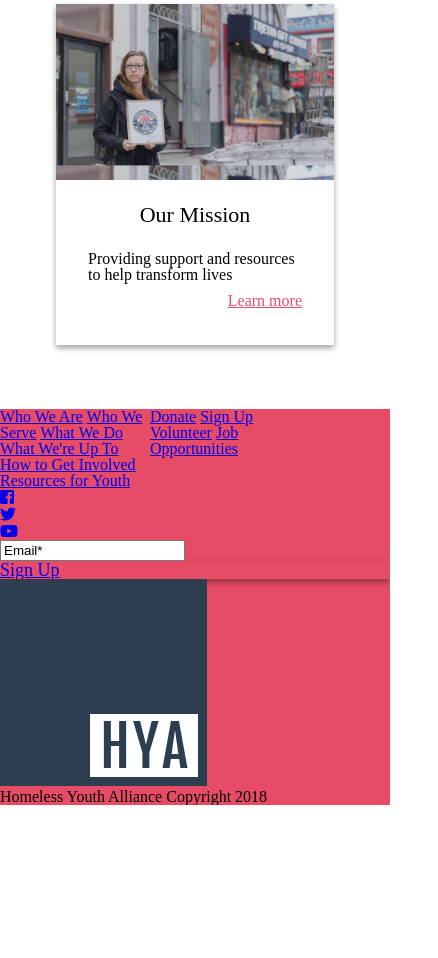
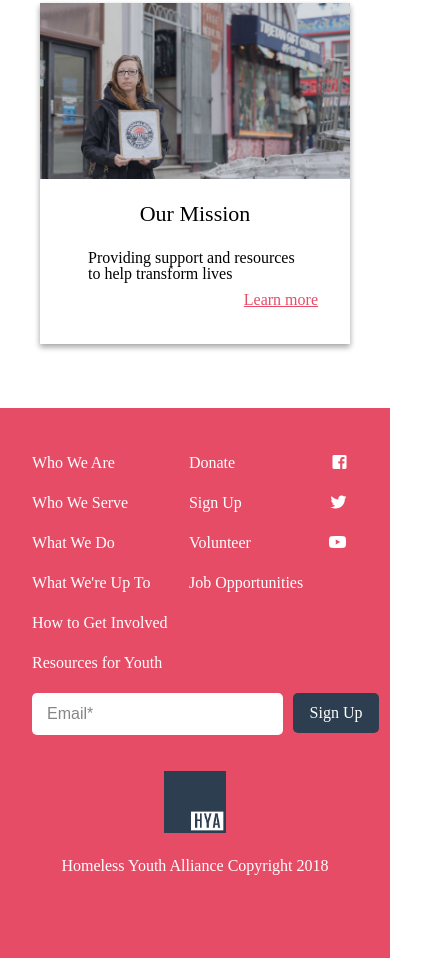
Before and after one commit to jdylan28/homelessyouthalliance, a plain HTML site: page index.html in a window 390 px wide. Shown: the part 765-1723 px from the top of the page, 438 px wide, since content can reach past the window. Before the commit the page ends 1570 px from the top, so only its background shows below. Drawn offline with nearby package versions, Linux system fonts and the light colour scheme.

Commit message:
Mobile v1

```diff
--- a/index.html
+++ b/index.html
@@ -53,18 +53,27 @@
   </section>
 
   <footer class="footer">
+    <div class="grid-container">
       <div class="leftfooter">
         <a href="#">Who We Are</a>
+        <br>
         <a href="#">Who We Serve</a>
+        <br>
         <a href="#">What We Do</a>
+        <br>
         <a href="#">What We're Up To</a>
+        <br>
         <a href="#">How to Get Involved</a>
+        <br>
         <a href="#">Resources for Youth</a>
       </div>
       <div class="middlefooter">
         <a href="#">Donate</a>
+        <br>
         <a href="#">Sign Up</a>
+        <br>
         <a href="#">Volunteer</a>
+        <br>
         <a href="#">Job Opportunities</a>
       </div>
       <div class="rightfooter">
@@ -78,12 +87,12 @@
           <i class="fab fa-youtube youtube"></i>
         </a>
       </div>
+    </div>
     <div class="signup">
-      <div class="email">
-        <input type="text" value="Email*"></input>
+      <input class="email" type="text" value="Email*"></input>
+      <div class="signupbutton">
+        <a href="#">Sign Up</a>
       </div>
-      <div class="button signupbutton shadow">
-        <a href="#">Sign Up</a>
     </div>
     <div class="footerlogo">
       <a href="#">
--- a/style.css
+++ b/style.css
@@ -72,7 +72,8 @@ h3 {
     background-repeat: no-repeat;
     box-shadow: inset 0 0 0 1000px rgba(45, 62, 80, .7);
     color: white;
-    border: 1px solid black;
+    border-top: 1px solid;
+
     }
 
 .valueprop,
@@ -128,7 +129,7 @@ h3 {
 }
 
 .card {
-    width: 278px;
+    width: 310px;
     height: 341px;
     margin: auto;
     margin-top: 25px;
@@ -137,7 +138,7 @@ h3 {
 }
 
 .cardimage {
-    width: 278px;
+    width: 310px;
     height: 176px;
     background-image: url(images/ourmission.jpg);
     background-size: 100%;
@@ -161,7 +162,7 @@ h3 {
     color: #E64C66;
     float: right;
     margin-right: 32px;
-    transition-duration: 0.4s;
+    transition-duration: 0.15s;
 }
 
 .cardlink:hover {
@@ -171,18 +172,86 @@ color: #1BBC9B}
 
 .footer {
     background-color: #E64C66;
+    height: 525px;
+    padding-top: 25px;
+}
+
+.footer a {
+    color: white;
+    text-decoration: none;
+    line-height: 40px;
+    transition-duration: 0.15s;
+
+}
+
+.footer a:hover {
+    font-weight: 600;
+}
+
+.grid-container {
+    display: grid;
+    grid-column-gap: 10px;
+    grid-template-columns: auto auto auto;
+    padding: 10px;
 }
 
 .leftfooter {
-    width: 150px;
-    float: left;
-}
-
-.middlefooter {
-    width: 150px;
-    margin: auto;
+    margin-left: 22px;
 }
 
 .rightfooter {
+    margin-right: 22px;
     width: 22px;
+    text-align: right;
+
 }
+
+
+.signup {
+    width: 374px;
+    display: grid;
+    grid-column-gap: 10px;
+    grid-template-columns:  auto auto;
+    padding: 0px 32px 0px 32px;
+}
+
+.email {
+    height: 40px;
+    font-size: 16px;
+    color: #868686;
+    border: none;
+    border-radius: 5px;
+    padding-left: 15px;
+
+}
+
+
+
+.signupbutton {
+    width: 86px;
+    height: 40px;
+    background-color: #2D3E50;
+    text-align: center;
+    border-radius: 5px;
+    cursor: pointer;
+    transition-duration: 0.4s;
+
+
+}
+
+.signupbutton:hover {
+transform: scale(1.05);
+}
+
+.footerlogo {
+    width: 62px;
+    margin: auto;
+    margin-top: 18px;
+    margin-bottom: 5px;
+
+}
+
+.copyright {
+color: white;
+text-align: center;
+}
```
Lines whose indentation alone changed are shown as unchanged.
